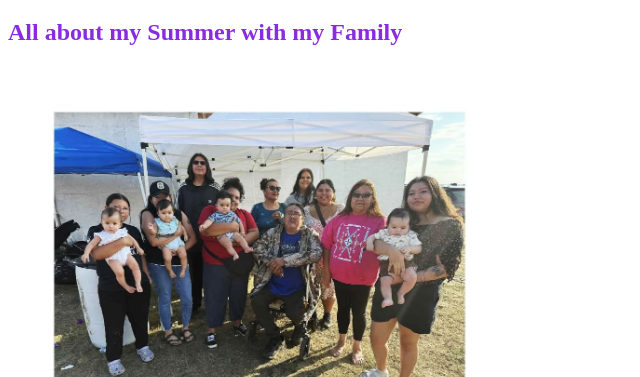
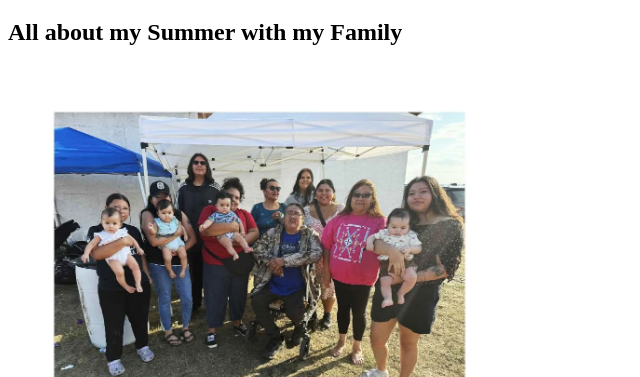
Before and after one commit to adelinaredman555-collab/my-summer-roadtrip-2025, a plain HTML site: page index.html in a window 1280 px wide. Shown: the part 423-800 px from the top of the page, without its empty margins (0-640 px from the left). Drawn offline with Linux system fonts and the light colour scheme.

Commit message:
Update styles.css

```diff
--- a/styles.css
+++ b/styles.css
@@ -1,7 +1,7 @@
 body{
-    background-color:d90429;
-    color:blueviolet
+    background-color:#a4161a
+    color:red
 }
 h1{
-    color: aliceblue;
+    color:aliceblue
 }
```
